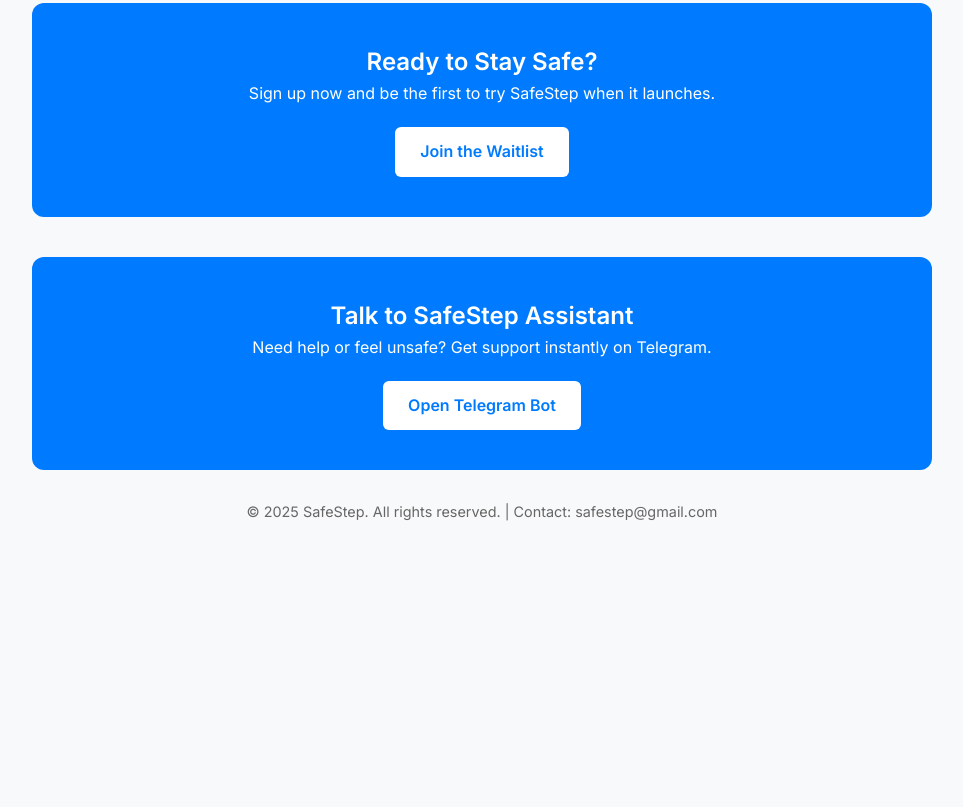
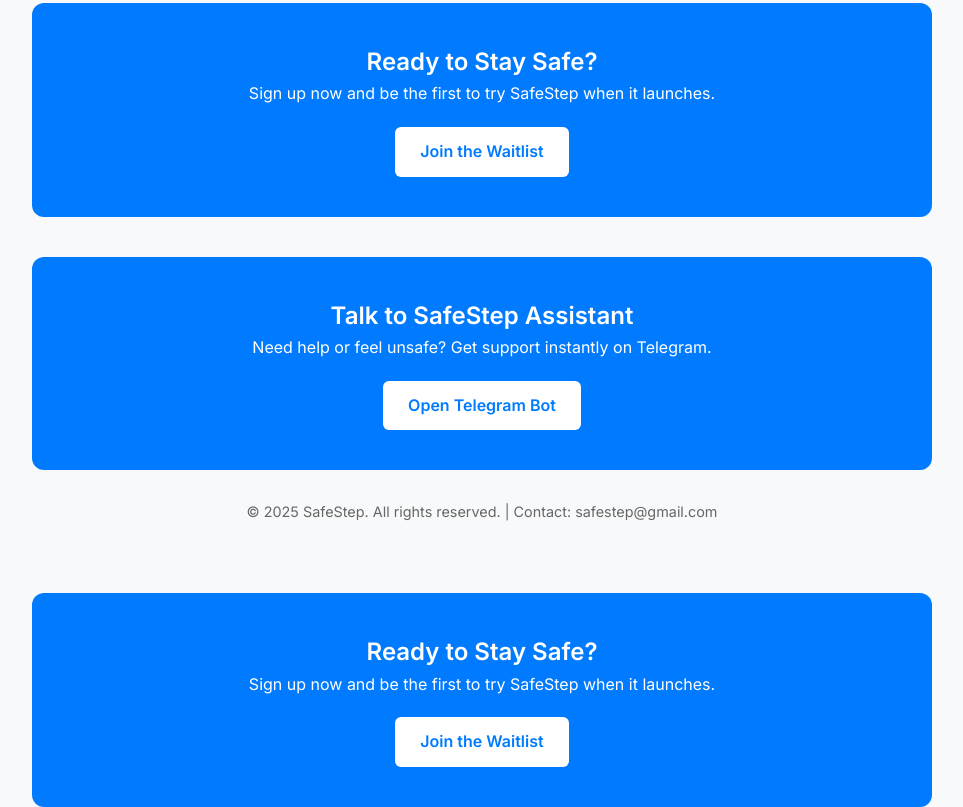
Before and after one commit to safestepassistant/safestep-site, a plain HTML site: page index.html in a window 1280 px wide. Shown: the part 979-1786 px from the top of the page, without its empty margins (158-1121 px from the left). Before the commit the page ends 1532 px from the top, so only its background shows below. Drawn offline with Linux system fonts and the light colour scheme.

Commit message:
Update index.html

```diff
--- a/index.html
+++ b/index.html
@@ -119,3 +119,8 @@
   </footer>
 </body>
 </html>
+<section class="cta">
+  <h2>Ready to Stay Safe?</h2>
+  <p>Sign up now and be the first to try SafeStep when it launches.</p>
+  <a href="https://forms.gle/yV6Uv3VoFSUJ3yaQ7" target="_blank">Join the Waitlist</a>
+</section>
```
